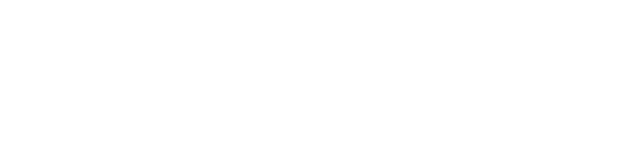
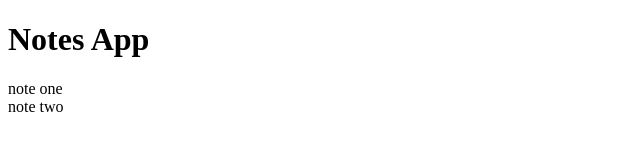
Before and after one commit to J-Neuwford/notes-app, a website: page index.html in a window 1280 px wide. Shown: the whole page, without its empty margins (0-640 px from the left). Drawn offline with Linux system fonts and the light colour scheme.

Commit message:
implemented view class

```diff
--- a/bundle.js
+++ b/bundle.js
@@ -1,4 +1,66 @@
 (() => {
+  var __getOwnPropNames = Object.getOwnPropertyNames;
+  var __commonJS = (cb, mod) => function __require() {
+    return mod || (0, cb[__getOwnPropNames(cb)[0]])((mod = { exports: {} }).exports, mod), mod.exports;
+  };
+
+  // notesModel.js
+  var require_notesModel = __commonJS({
+    "notesModel.js"(exports, module) {
+      var NotesModel2 = class {
+        constructor() {
+          this.notes = [];
+        }
+        getNotes() {
+          return this.notes;
+        }
+        addNote(string) {
+          this.notes.push(string);
+        }
+        reset() {
+          this.notes = [];
+        }
+      };
+      module.exports = { NotesModel: NotesModel2 };
+    }
+  });
+
+  // notesView.js
+  var require_notesView = __commonJS({
+    "notesView.js"(exports, module) {
+      var NotesView2 = class {
+        constructor(model2) {
+          this.model = model2;
+          this.body = document.querySelector("body");
+        }
+        displayTitle(string) {
+          const heading = document.createElement("h1");
+          heading.innerText = string;
+          this.body.prepend(heading);
+        }
+        displayNotes() {
+          const notes = this.model.getNotes();
+          notes.forEach((note) => {
+            const div = document.createElement("div");
+            div.className = "note";
+            div.innerText = note;
+            this.body.append(div);
+          });
+        }
+      };
+      module.exports = { NotesView: NotesView2 };
+    }
+  });
+
   // index.js
-  console.log("The notes app is running");
+  var { NotesModel } = require_notesModel();
+  var { NotesView } = require_notesView();
+  var model = new NotesModel();
+  console.log(model.getNotes());
+  var notesView = new NotesView(model);
+  notesView.displayTitle("Notes App");
+  model.addNote("note one");
+  model.addNote("note two");
+  model.getNotes();
+  notesView.displayNotes();
 })();
--- a/index.html
+++ b/index.html
@@ -4,9 +4,9 @@
   <meta charset="UTF-8">
   <meta http-equiv="X-UA-Compatible" content="IE=edge">
   <meta name="viewport" content="width=device-width, initial-scale=1.0">
-  <title>Document</title>
+  <title>Notes-App</title>
 </head>
 <body>
-  <script src="index.js"></script>
+  <script src="bundle.js"></script>
 </body>
 </html>
--- a/index.js
+++ b/index.js
@@ -1 +1,13 @@
-console.log('The notes app is running');
+const { NotesModel } = require('./notesModel');
+const { NotesView } = require('./notesView');
+
+const model = new NotesModel();
+console.log(model.getNotes());
+
+const notesView = new NotesView(model);
+notesView.displayTitle('Notes App');
+
+model.addNote('note one');
+model.addNote('note two');
+model.getNotes();
+notesView.displayNotes();
--- a/notesModel.js
+++ b/notesModel.js
@@ -16,4 +16,4 @@ class NotesModel {
   }
 }
 
-module.exports = { NotesModel }
+module.exports = { NotesModel };
--- /dev/null
+++ b/notesView.js
@@ -0,0 +1,25 @@
+class NotesView {
+  constructor(model) {
+    this.model = model;
+    this.body = document.querySelector('body');
+  }
+
+  displayTitle(string) {
+    const heading = document.createElement('h1');
+    heading.innerText = string;
+    this.body.prepend(heading);
+  }
+
+  displayNotes() {
+    const notes = this.model.getNotes();
+
+    notes.forEach((note) => {
+      const div = document.createElement('div');
+      div.className = "note";
+      div.innerText = note;
+      this.body.append(div)
+    })
+  }
+}
+
+module.exports = { NotesView };
--- a/package.json
+++ b/package.json
@@ -11,6 +11,7 @@
   "author": "",
   "license": "ISC",
   "dependencies": {
+    "esbuild": "^0.17.14",
     "jest": "^29.5.0",
     "jest-environment-jsdom": "^29.5.0"
   }
```
Also changed, not shown: notesView.test.js (added, +35 -0 lines), 1 other file.
